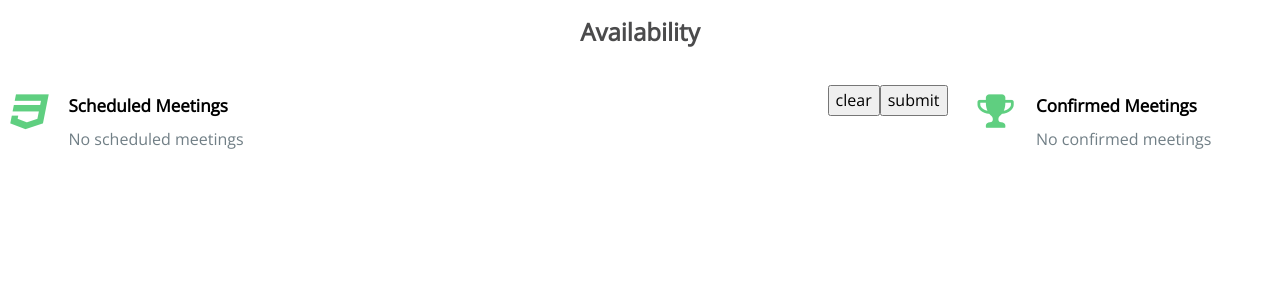
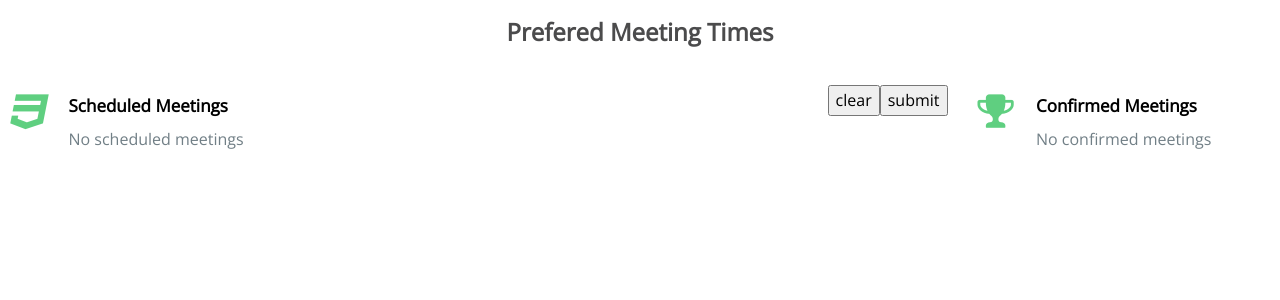
Before and after one commit to thegwan/Convener, a Flask app: template templates/index.html in a window 1280 px wide. Shown: the part 61-361 px from the top of the page. Run offline with Flask 2, Linux system fonts and the light colour scheme; the template is opened without the code that fills it, so the values that code supplies are empty; parts of the project's set-up code (start-up, migrations or seed data) failed here and were passed over; some libraries are stand-ins or nearby versions; some web fonts are replaced.

Commit message:
changed title

```diff
--- a/templates/index.html
+++ b/templates/index.html
@@ -55,7 +55,7 @@
       <div class="container-full">
         <div class="row">
           <div class="header-section text-center">
-            <h2>Availability</h2>
+            <h2>Prefered Meeting Times</h2>
           </div>
           <div class="feature-info">
             <div class="fea">
```
Lines whose indentation alone changed are shown as unchanged.
